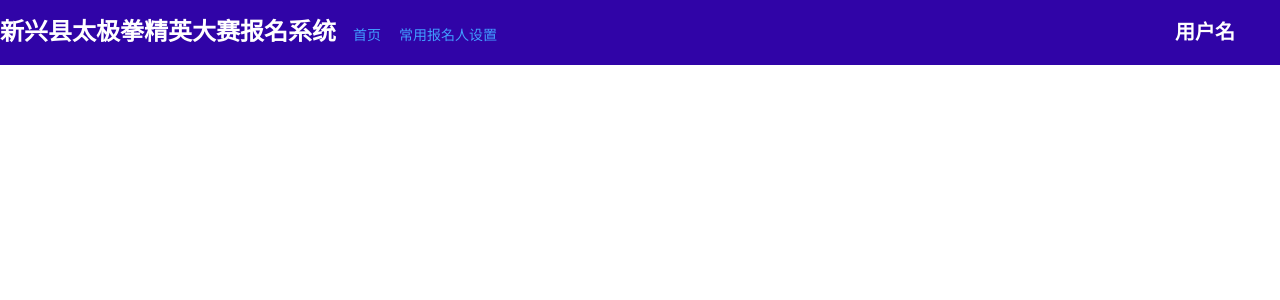
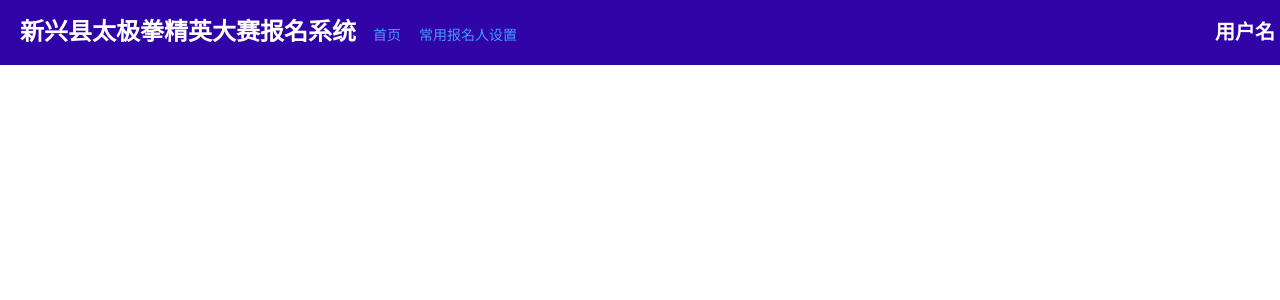
Before and after one commit to kf-liym/match-system, a Vue app: page / in a window 1280 px wide. Shown: the top 300 px of the page. Built offline with nearby package versions, Linux system fonts and the light colour scheme.

Commit message:
header加padding

```diff
--- a/src/App.vue
+++ b/src/App.vue
@@ -8,8 +8,10 @@
 html,body{
   margin: 0;
   padding: 0;
+  overflow: hidden;
 }
 #app{
+  overflow: hidden;
   margin: 0;
   padding: 0;
   border: 0;
--- a/src/views/layout/components/header.vue
+++ b/src/views/layout/components/header.vue
@@ -37,6 +37,7 @@ export default {
   width: 100%;
   background: rgb(48, 4, 167);
   font-size:24px;
+  padding:0 20px;
   font-weight: bold;
   color: #fff;
   display: flex;
```
